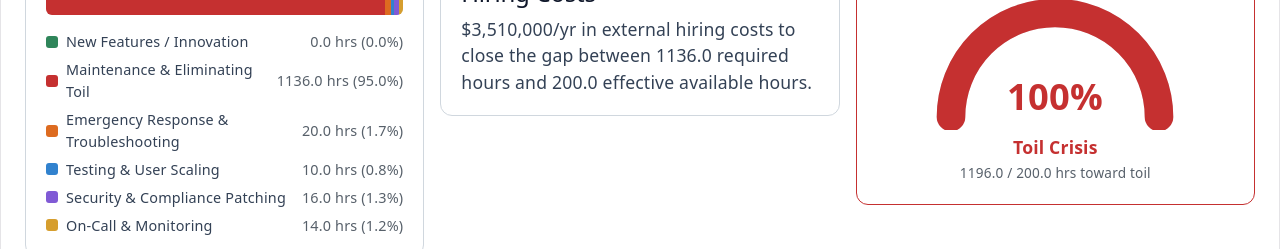
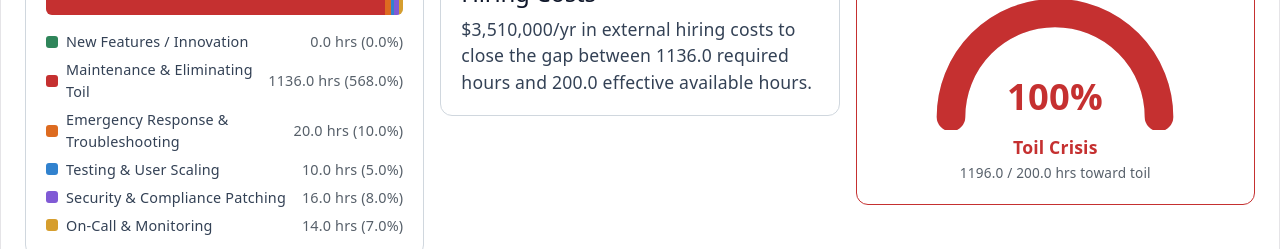
Before and after one commit to pheeling/SREOpsDashboard, a React (Vite) app: page / in a window 1280 px wide. Shown: the part 551-800 px from the top of the page. Built offline with nearby package versions, Linux system fonts and the light colour scheme.

Commit message:
Show bucket percentages against FTE capacity
Co-authored-by: pheeling <33524582+pheeling@users.noreply.github.com>

```diff
--- a/src/components/CapacityBucketsChart.tsx
+++ b/src/components/CapacityBucketsChart.tsx
@@ -15,6 +15,7 @@ export function CapacityBucketsChart() {
   const report = computeCapacityReport(state);
   const { buckets } = report;
   const total = Object.values(buckets).reduce((sum, value) => sum + value, 0);
+  const capacity = report.totalAvailableHours;
 
   return (
     <section className="dashboard-card capacity-chart" aria-label="Error Budget Buckets" data-testid="capacity-chart">
@@ -22,12 +23,13 @@ export function CapacityBucketsChart() {
       <div className="capacity-chart__bar" role="img" aria-label="Stacked bar chart of capacity buckets">
         {BUCKET_META.map(({ key, label, color }) => {
           const value = buckets[key];
-          const percent = total > 0 ? (value / total) * 100 : 0;
+          const percent = capacity > 0 ? (value / capacity) * 100 : 0;
+          const bucketShare = total > 0 ? (value / total) * 100 : 0;
           return (
             <div
               key={key}
               className="capacity-chart__segment"
-              style={{ width: `${percent}%`, backgroundColor: color }}
+              style={{ width: `${bucketShare}%`, backgroundColor: color }}
               title={`${label}: ${value.toFixed(1)} hrs (${percent.toFixed(1)}%)`}
               data-testid={`capacity-segment-${key}`}
             />
@@ -37,7 +39,7 @@ export function CapacityBucketsChart() {
       <ul className="capacity-chart__legend">
         {BUCKET_META.map(({ key, label, color }) => {
           const value = buckets[key];
-          const percent = total > 0 ? (value / total) * 100 : 0;
+          const percent = capacity > 0 ? (value / capacity) * 100 : 0;
           return (
             <li key={key} className="capacity-chart__legend-item">
               <span className="capacity-chart__swatch" style={{ backgroundColor: color }} />
```
